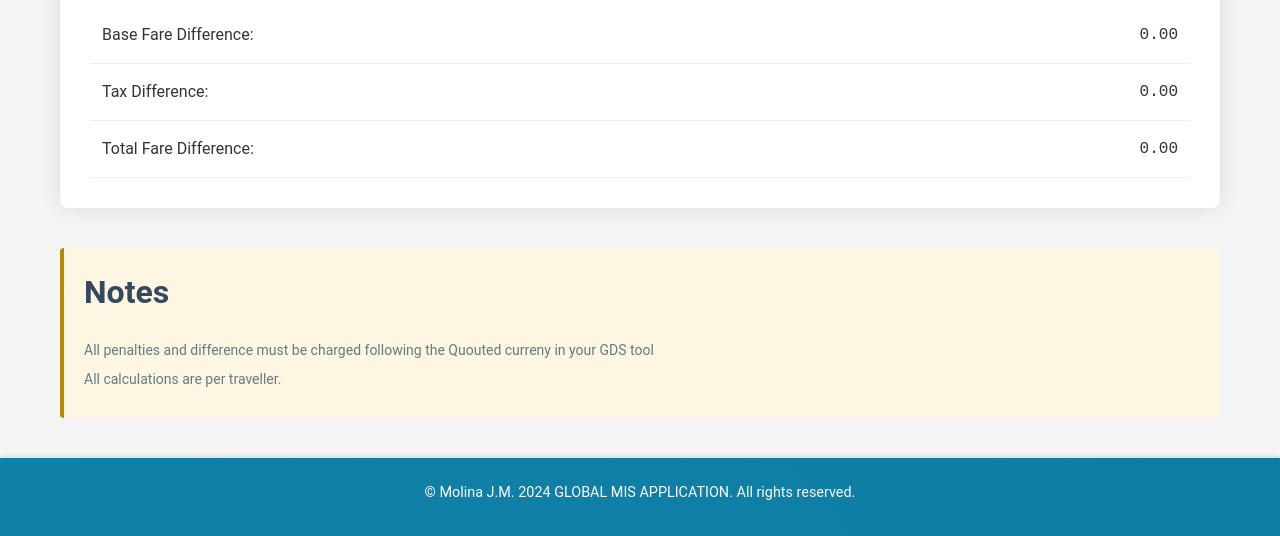
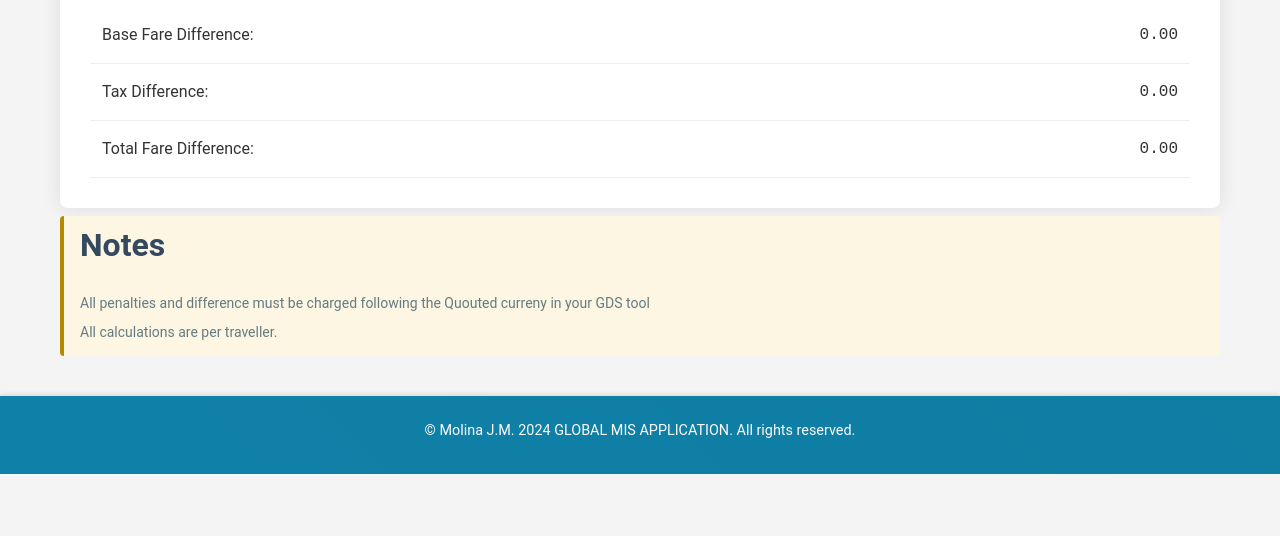
Before and after one commit to MIS-GhostJM/Global-MIS, a plain HTML site: page index.html in a window 1280 px wide. Shown: the part 492-1028 px from the top of the page. After the commit the page ends 966 px from the top, so only its background shows below. Drawn offline with Linux system fonts and the light colour scheme.

Commit message:
Update styles.css

```diff
--- a/styles.css
+++ b/styles.css
@@ -163,8 +163,8 @@ button {
 
   /* Notes section */
   .notes {
-    margin-top: 40px;
-    padding: 20px;
+    margin-top: 8px;
+    padding: 5px 1em;
     background-color: #fdf6e3;
     border-left: 4px solid #b58900;
     border-radius: 4px;
```
